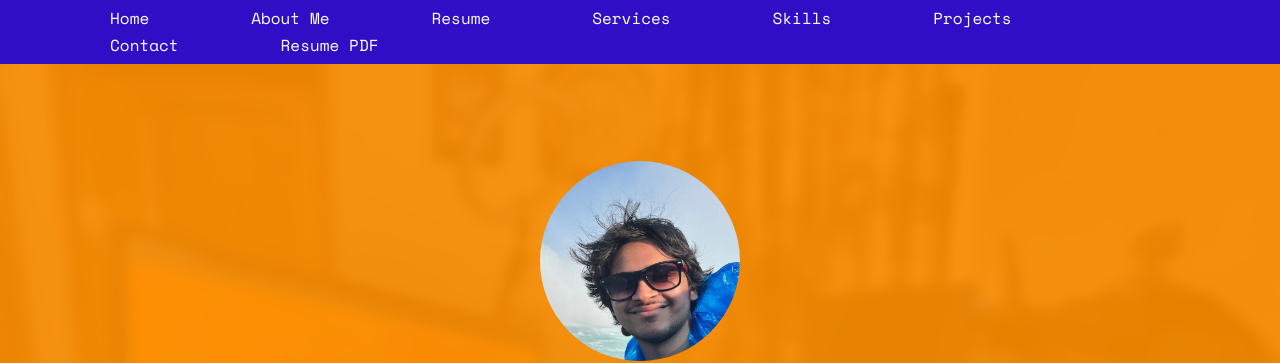
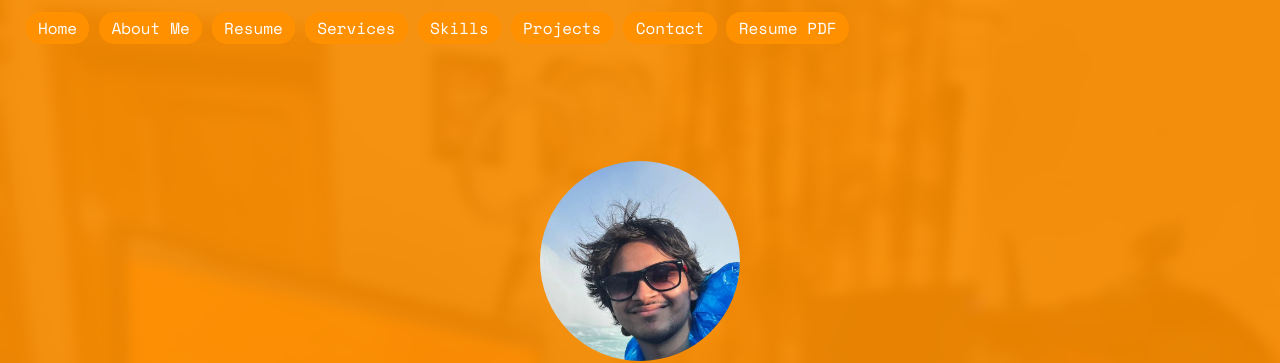
Before and after one commit to shreyjain14/Personal-Website, a plain HTML site: page index.html in a window 1280 px wide. Shown: the top 363 px of the page. Drawn offline with nearby package versions, Linux system fonts and the light colour scheme; some packages are replaced by stand-ins of ours; no server answers; files whose address does not match are found by name.

Commit message:
changed nav

```diff
--- a/css/style.css
+++ b/css/style.css
@@ -14,22 +14,26 @@
 nav {
   position: fixed;
   z-index: 999;
-  padding-left: 5%;
-  padding-right: 5%;
-  padding-top: 5px;
+  padding-left: 2%;
+  padding-right: 2%;
+  padding-top: 15px;
   padding-bottom: 5px;
   width: 100%;
-  background-color: #2f0ec6;
 }
 
 .nav-btns {
-  padding-left: 4%;
-  padding-right: 4%;
+  padding-left: 1%;
+  padding-right: 1%;
+  padding-bottom: 0.3%;
+  padding-top: 0.3%;
+  border-radius: 15px;
   color: #fff;
+  background-color: #FF9000;
 }
 
 .nav-btns:hover {
-  color: #fc9a06;
+  color: #FF9000;
+  background-color: #fff;
 }
 
 body {
```
